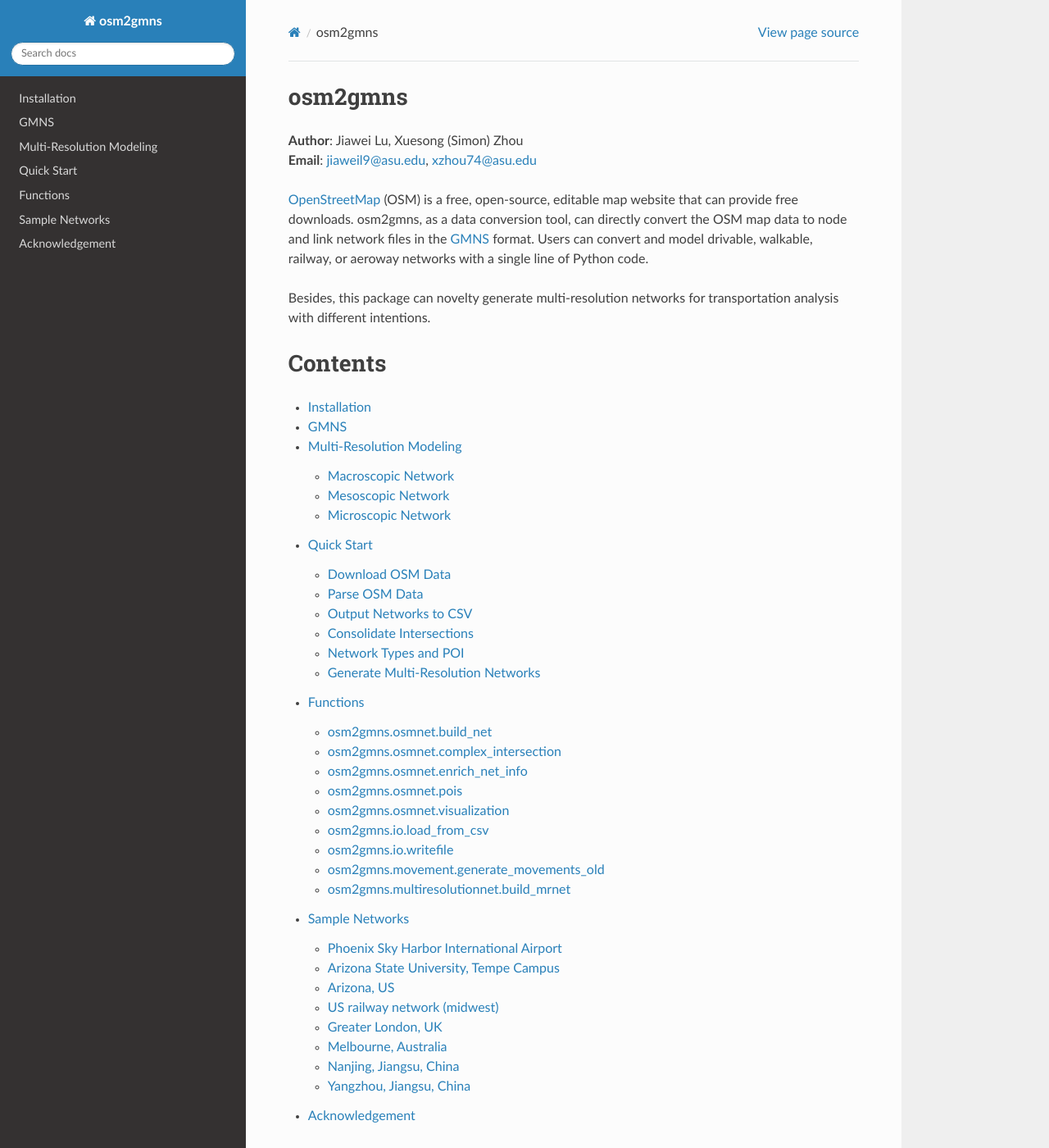
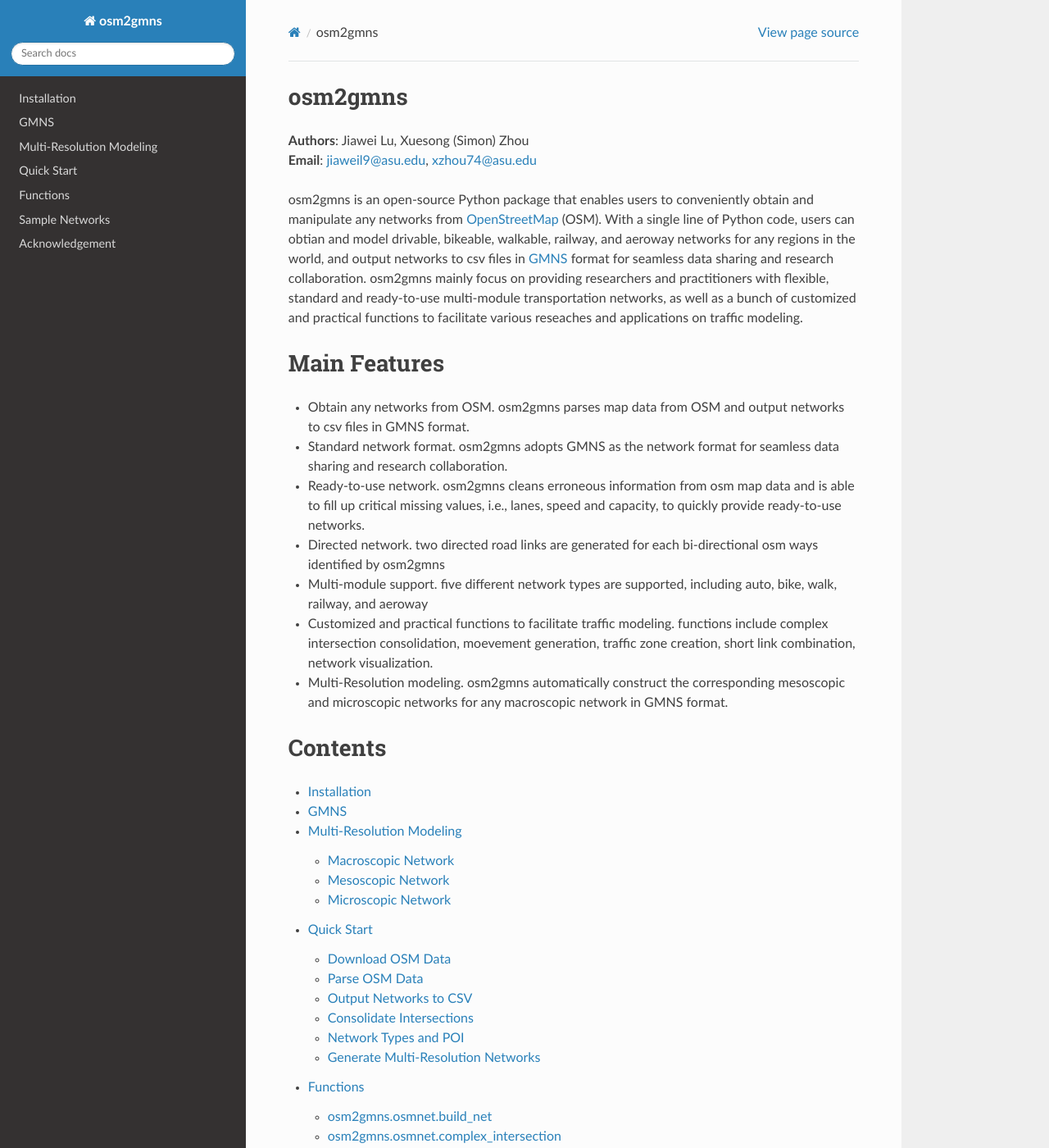
Before and after one commit to jiawlu/OSM2GMNS, a Sphinx documentation site: the page built from docs/source/index.rst, in a window 1280 px wide and 1400 px high. Shown: the whole window at 82% size. Built offline with Sphinx 7.4.7 and the Read the Docs theme 2.0.0, drawn with Linux system fonts in a browser that asks for light colours.

Commit message:
update docs

```diff
--- a/docs/source/acknowledgement.rst
+++ b/docs/source/acknowledgement.rst
@@ -7,8 +7,11 @@
 Self-Driving Vehicles Using Virtual CyberTracks"
 
 The second author also thanks for the early support from FHWA project titled "The Effective
-Integration of Analysis, Modeling, and Simulation Tools-AMS DATA HUB CONCEPT OF OPERATIONS".
+Integration of Analysis, Modeling, and Simulation Tools - AMS Data hub Concept of Opeartions".
 https://www.fhwa.dot.gov/publications/research/operations/13036/004.cfm
+
+Many thanks for GMNS specification efforts led by Scott Smith and Ian Berg from Volpe Center,
+USDOT. Their TRB poster can be found at https://github.com/zephyr-data-specs/GMNS/blob/TRB/TRBPoster_22-02127.pdf
 
 This document is prepared with the help from `Entai Wang`_ and `Chongnan Li`_.
 
--- a/docs/source/index.rst
+++ b/docs/source/index.rst
@@ -1,16 +1,36 @@
 osm2gmns
 ====================================
-| **Author**: Jiawei Lu, Xuesong (Simon) Zhou
+| **Authors**: Jiawei Lu, Xuesong (Simon) Zhou
 | **Email**: jiaweil9@asu.edu, xzhou74@asu.edu
 
 
-`OpenStreetMap`_ (OSM) is a free, open-source, editable map website that can provide free
-downloads. osm2gmns, as a data conversion tool, can directly convert the OSM map data
-to node and link network files in the `GMNS`_ format. Users can convert and model drivable,
-walkable, railway, or aeroway networks with a single line of Python code.
+osm2gmns is an open-source Python package that enables users to conveniently obtain and
+manipulate any networks from `OpenStreetMap`_ (OSM). With a single line of Python code,
+users can obtian and model drivable, bikeable, walkable, railway, and aeroway networks
+for any regions in the world, and output networks to csv files in `GMNS`_ format for seamless
+data sharing and research collaboration. osm2gmns mainly focus on providing researchers and
+practitioners with flexible, standard and ready-to-use multi-module transportation networks,
+as well as a bunch of customized and practical functions to facilitate various reseaches
+and applications on traffic modeling.
 
-Besides, this package can novelty generate multi-resolution networks for transportation
-analysis with different intentions.
+
+Main Features
+====================================
+
+- Obtain any networks from OSM. osm2gmns parses map data from OSM and output networks to
+  csv files in GMNS format.
+- Standard network format. osm2gmns adopts GMNS as the network format for seamless data
+  sharing and research collaboration.
+- Ready-to-use network. osm2gmns cleans erroneous information from osm map data and is able
+  to fill up critical missing values, i.e., lanes, speed and capacity, to quickly provide
+  ready-to-use networks.
+- Directed network. two directed road links are generated for each bi-directional osm ways identified by osm2gmns
+- Multi-module support. five different network types are supported, including auto, bike, walk, railway, and aeroway
+- Customized and practical functions to facilitate traffic modeling. functions include
+  complex intersection consolidation, moevement generation, traffic zone creation, short link combination,
+  network visualization.
+- Multi-Resolution modeling. osm2gmns automatically construct the corresponding mesoscopic and microscopic
+  networks for any macroscopic network in GMNS format.
 
 
 Contents
```
Also changed, not shown: docs/source/quick-start.rst (+13 -1 lines), docs/source/sample-net.rst (+0 -22 lines), 6 other files.
